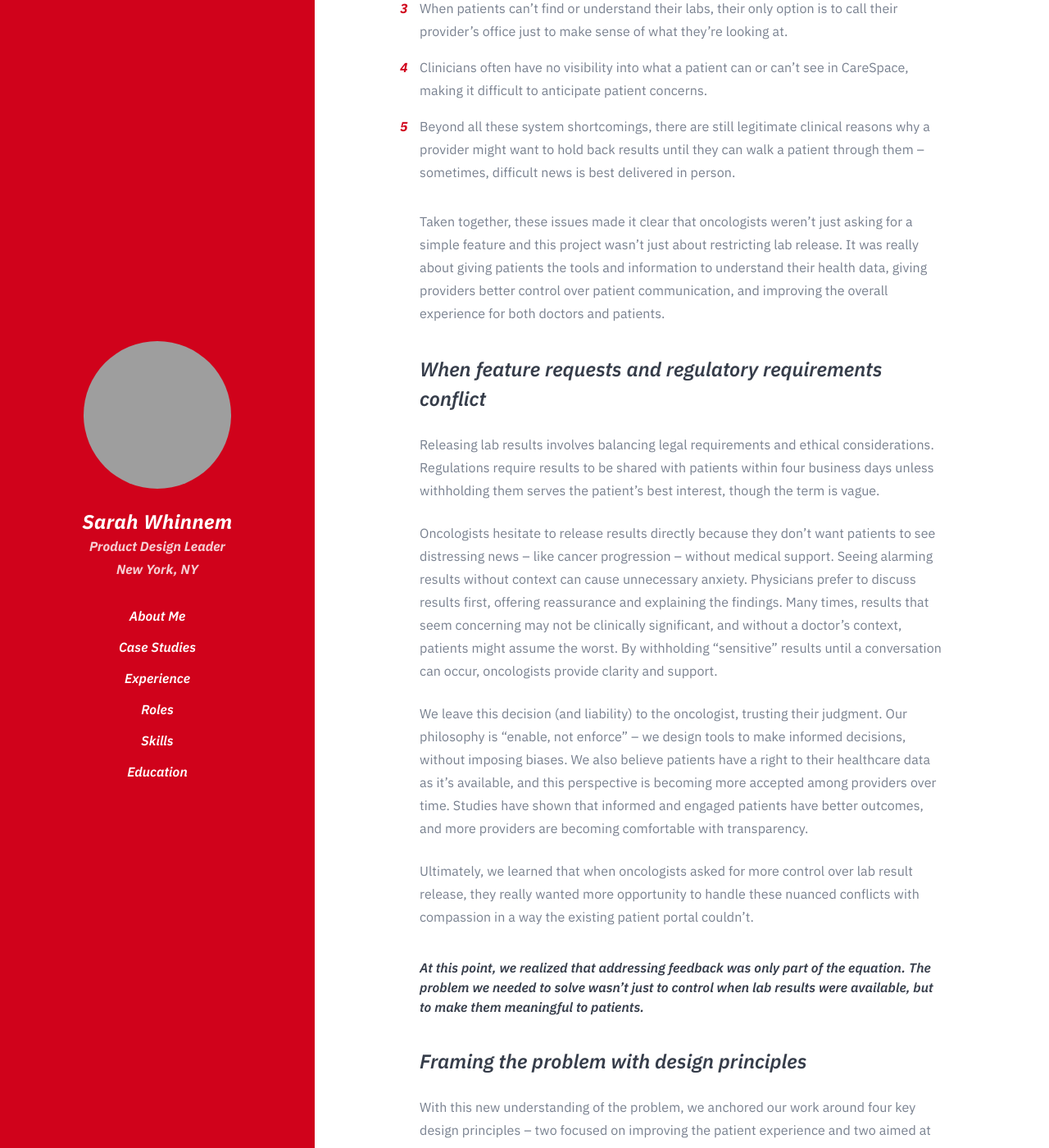
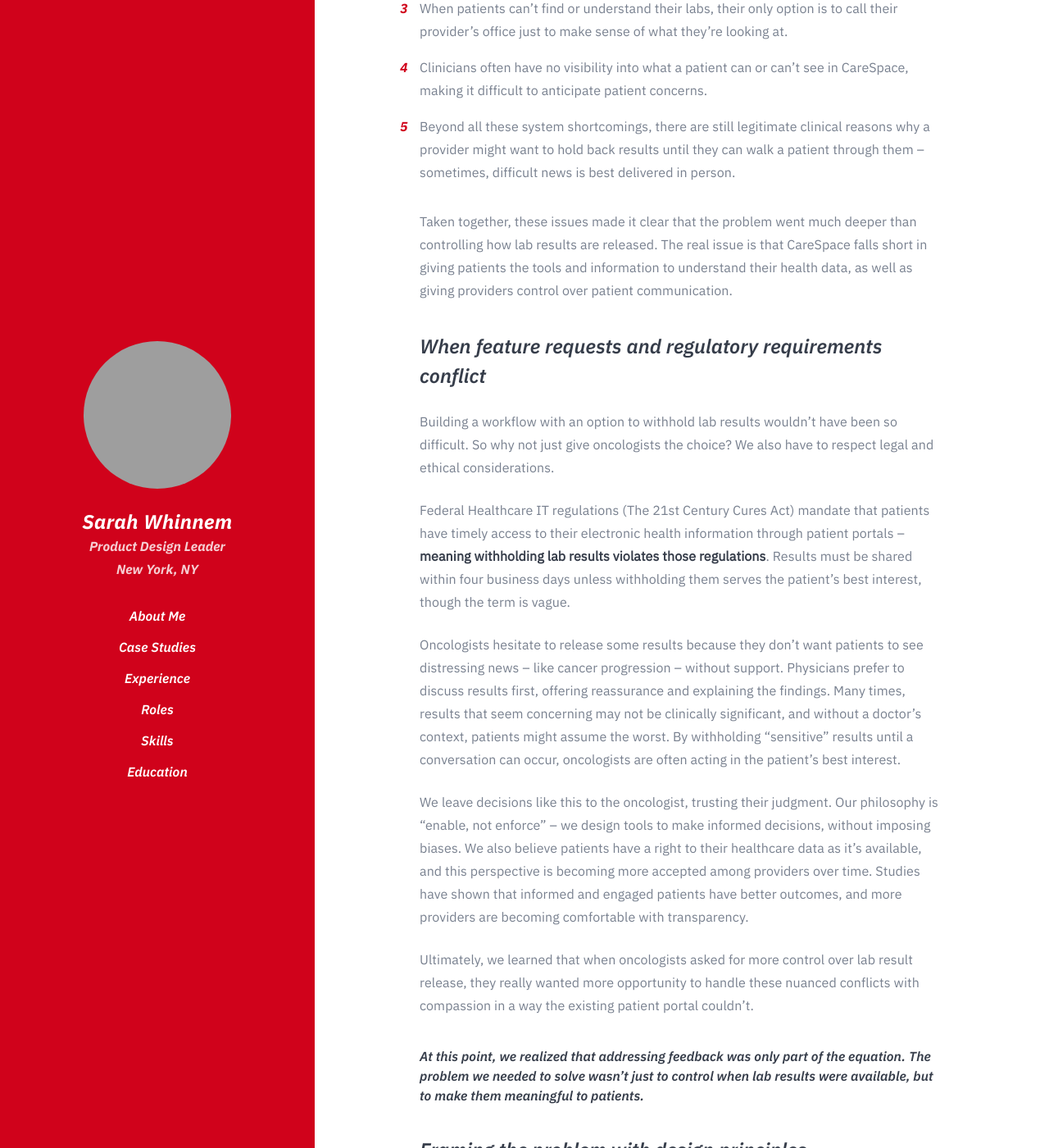
Before and after one commit to madysondesigns/madysondesigns.github.io, a Jekyll site: the page built from _case-studies/carespace-labs.md, in a window 1280 px wide and 1400 px high, scrolled down 1194 px. Shown: the whole window at 82% size. Built offline with Jekyll 4.4.1, drawn with Linux system fonts in a browser that asks for light colours; grey boxes are pictures that could not be loaded.

Commit message:
polish up some labs content

```diff
--- a/_case-studies/carespace-labs.md
+++ b/_case-studies/carespace-labs.md
@@ -23,15 +23,17 @@ I was especially curious why this was such a frequently mentioned feature, and a
 4. Clinicians often have no visibility into what a patient can or can’t see in CareSpace, making it difficult to anticipate patient concerns.
 5. Beyond all these system shortcomings, there are still legitimate clinical reasons why a provider might want to hold back results until they can walk a patient through them – sometimes, difficult news is best delivered in person.
 
-Taken together, these issues made it clear that oncologists weren’t just asking for a simple feature and this project wasn’t just about restricting lab release. It was really about giving patients the tools and information to understand their health data, giving providers better control over patient communication, and improving the overall experience for both doctors and patients.
+Taken together, these issues made it clear that the problem went much deeper than controlling how lab results are released. The real issue is that CareSpace falls short in giving patients the tools and information to understand their health data, as well as giving providers control over patient communication.
 
 ### When feature requests and regulatory requirements conflict
 
-Releasing lab results involves balancing legal requirements and ethical considerations. Regulations require results to be shared with patients within four business days unless withholding them serves the patient’s best interest, though the term is vague.
+Building a workflow with an option to withhold lab results wouldn't have been so difficult. So why not just give oncologists the choice? We also have to respect legal and ethical considerations.
 
-Oncologists hesitate to release results directly because they don’t want patients to see distressing news – like cancer progression – without medical support. Seeing alarming results without context can cause unnecessary anxiety. Physicians prefer to discuss results first, offering reassurance and explaining the findings. Many times, results that seem concerning may not be clinically significant, and without a doctor’s context, patients might assume the worst. By withholding “sensitive” results until a conversation can occur, oncologists provide clarity and support.
+Federal Healthcare IT regulations (The 21st Century Cures Act) mandate that patients have timely access to their electronic health information through patient portals – **meaning withholding lab results violates those regulations**. Results must be shared within four business days unless withholding them serves the patient’s best interest, though the term is vague.
 
-We leave this decision (and liability) to the oncologist, trusting their judgment. Our philosophy is “enable, not enforce” – we design tools to make informed decisions, without imposing biases. We also believe patients have a right to their healthcare data as it's available, and this perspective is becoming more accepted among providers over time. Studies have shown that informed and engaged patients have better outcomes, and more providers are becoming comfortable with transparency.
+Oncologists hesitate to release some results because they don’t want patients to see distressing news – like cancer progression – without support. Physicians prefer to discuss results first, offering reassurance and explaining the findings. Many times, results that seem concerning may not be clinically significant, and without a doctor’s context, patients might assume the worst. By withholding “sensitive” results until a conversation can occur, oncologists are often acting in the patient's best interest.
+
+We leave decisions like this to the oncologist, trusting their judgment. Our philosophy is “enable, not enforce” – we design tools to make informed decisions, without imposing biases. We also believe patients have a right to their healthcare data as it's available, and this perspective is becoming more accepted among providers over time. Studies have shown that informed and engaged patients have better outcomes, and more providers are becoming comfortable with transparency.
 
 Ultimately, we learned that when oncologists asked for more control over lab result release, they really wanted more opportunity to handle these nuanced conflicts with compassion in a way the existing patient portal couldn't.
 
```
Also changed, not shown: assets/images/carespace-labs/personas.png, assets/images/carespace-labs/understanding-labs.png.
